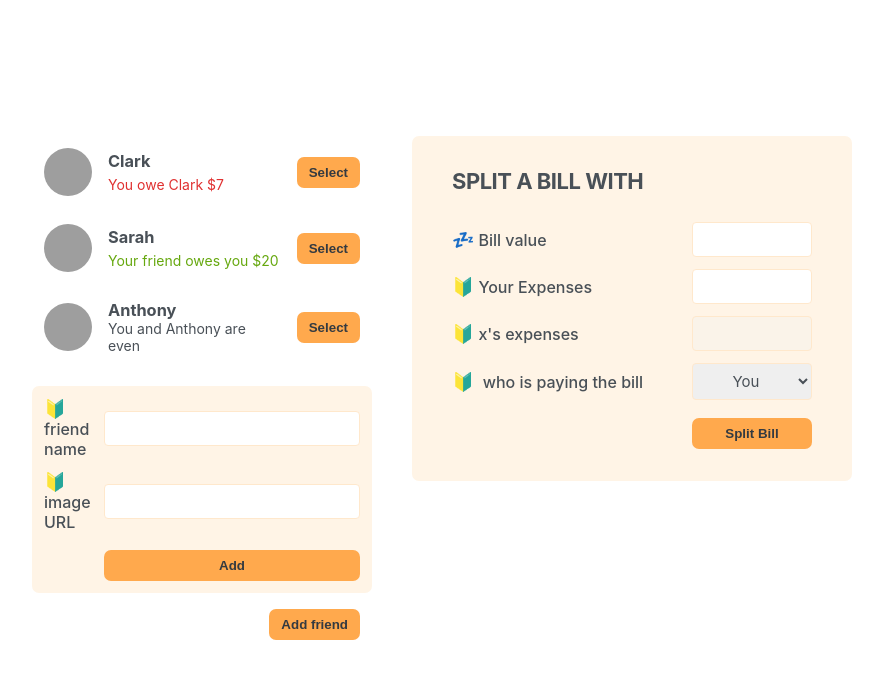
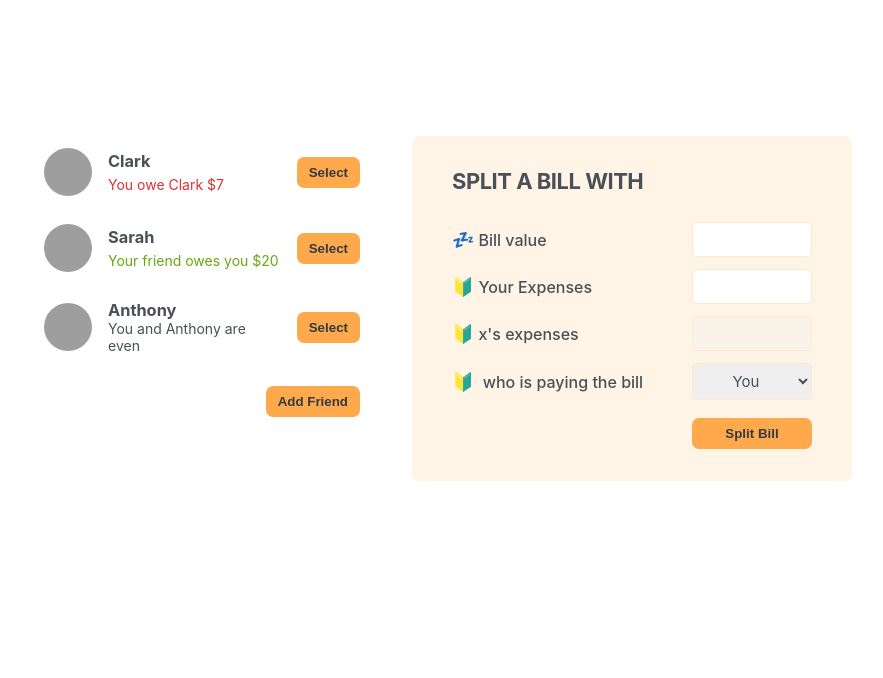
Before and after one commit to sheymantech/calculator-tip, a React (Create React App) app: page / in a window 1280 px wide. Shown: the top 678 px of the page, without its empty margins (198-1081 px from the left). Built offline with nearby package versions, Linux system fonts and the light colour scheme; grey boxes are pictures that could not be loaded.

Commit message:
new feature

```diff
--- a/src/App.js
+++ b/src/App.js
@@ -1,3 +1,5 @@
+import { useState } from "react";
+
 const initialFriends = [
   {
     id: 118836,
@@ -20,12 +22,20 @@
 ];
 
 export default function App() {
+  const [showAddFriend, setShowAddFriend] = useState(false);
+
+  function handleShowAddFriend() {
+    setShowAddFriend((addFriend) => !addFriend);
+  }
+
   return (
     <div className="app">
       <div className="sidebar">
         <FriendList />
-        <FormAddFriend />
-        <Button>Add friend</Button>
+        {showAddFriend && <FormAddFriend />}
+        <Button onClick={handleShowAddFriend}>
+          {showAddFriend ? "close" : "Add Friend"}
+        </Button>
       </div>
       <FormSliptBill />
     </div>
@@ -68,18 +78,43 @@
   );
 }
 
-function Button({ children }) {
-  return <button className="button">{children}</button>;
+function Button({ children, onClick }) {
+  return (
+    <button className="button" onClick={onClick}>
+      {children}
+    </button>
+  );
 }
 
 function FormAddFriend() {
+  const [name, setName] = useState("");
+  const [image, setImage] = useState("https://i.pravatar.cc/48");
+  function handleSubmit(e) {
+    e.preventDefault();
+    const id = crypto.randomUUID();
+    const newFriend = {
+      name,
+      image: `${image}?=${id}`,
+      balance: 0,
+    };
+    console.log(newFriend);
+  }
+
   return (
-    <form className="form-add-friend">
+    <form className="form-add-friend" onSubmit={handleSubmit}>
       <label>🔰friend name</label>
-      <input type="text" />
+      <input
+        type="text"
+        value={name}
+        onChange={(e) => setName(e.target.value)}
+      />
 
       <label>🔰image URL</label>
-      <input type="text" />
+      <input
+        type="text"
+        value={image}
+        onChange={(e) => setImage(e.target.value)}
+      />
 
       <Button>Add</Button>
     </form>
```
